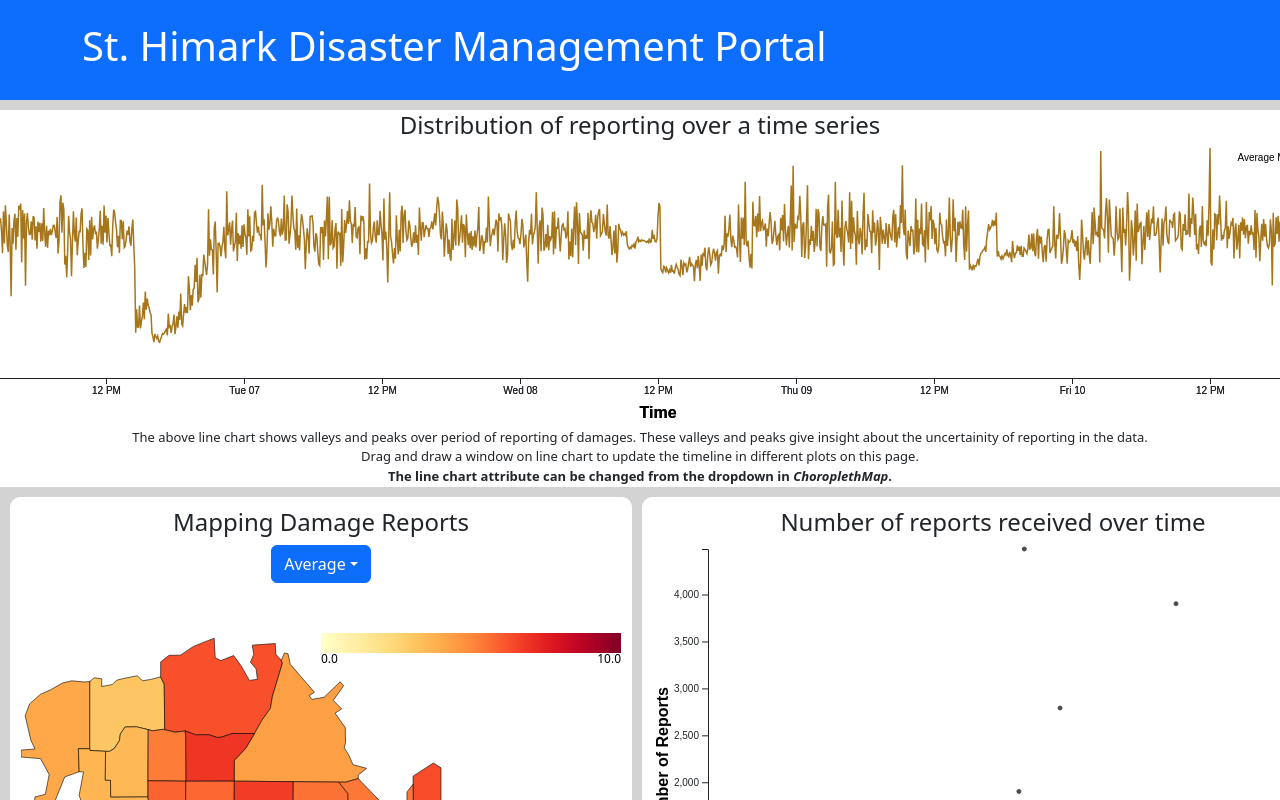
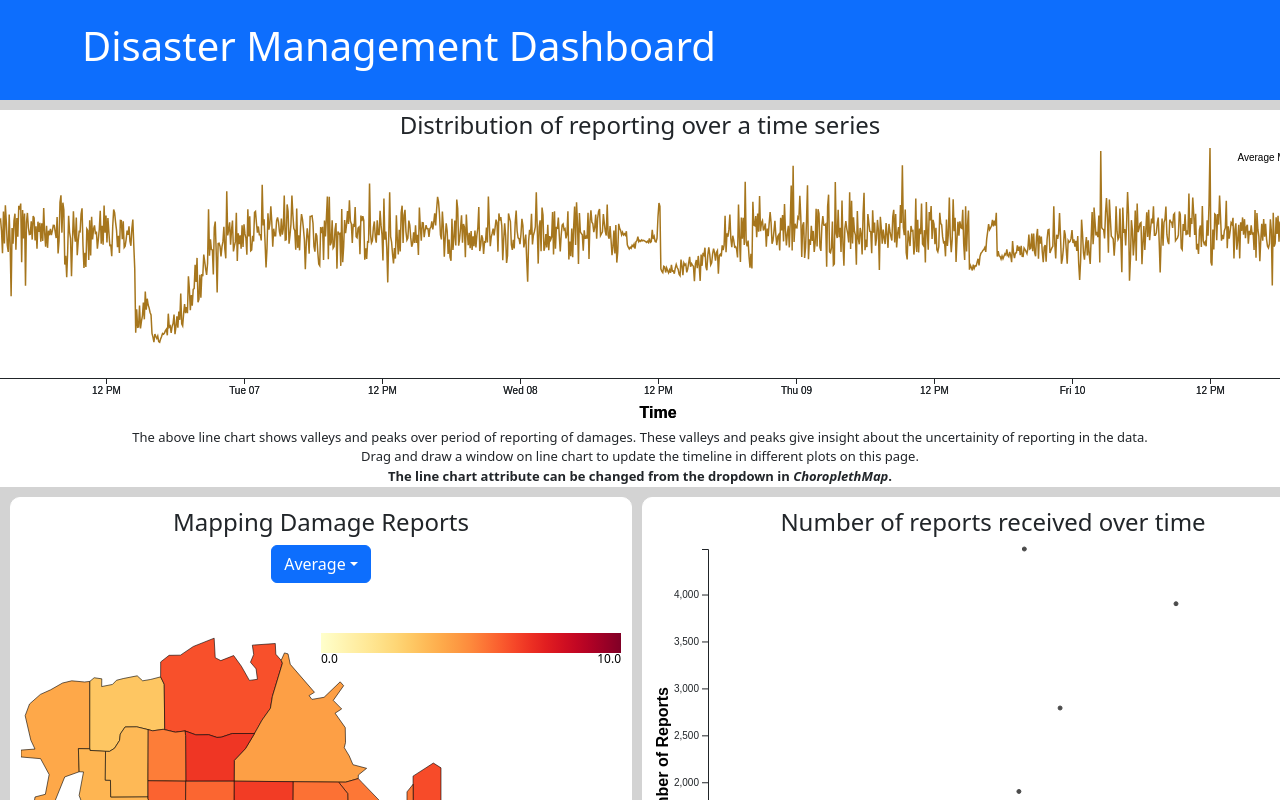
Before and after one commit to rajamrit-singh/vast-2019-mc-1, a React (Create React App) app: page / in a window 1280 px wide. Shown: the top 800 px of the page. Built offline with nearby package versions, Linux system fonts and the light colour scheme.

Commit message:
checking deployment

```diff
--- a/src/App.js
+++ b/src/App.js
@@ -24,7 +24,7 @@ function App() {
     <div className="App">
       <Navbar bg="primary" variant="dark" className="navbar-title justify-content-center">
         <Container className="container-nav">
-          <Navbar.Brand><h1>St. Himark Disaster Management Portal</h1></Navbar.Brand>
+          <Navbar.Brand><h1>Disaster Management Dashboard</h1></Navbar.Brand>
         </Container>
       </Navbar>
       <div className="multiline-container-div">
```
